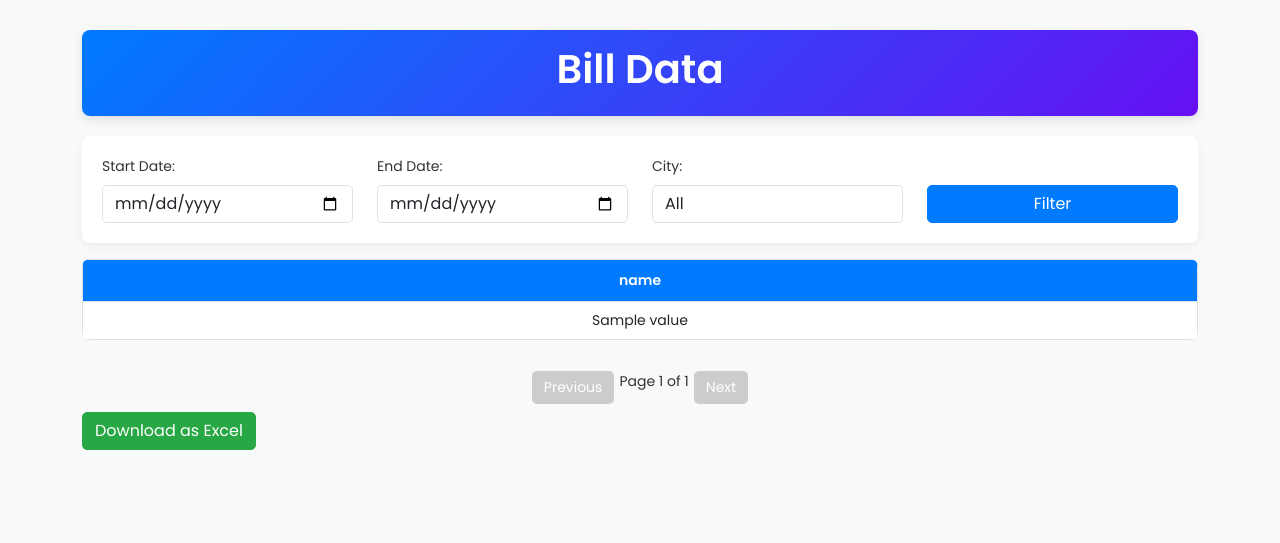
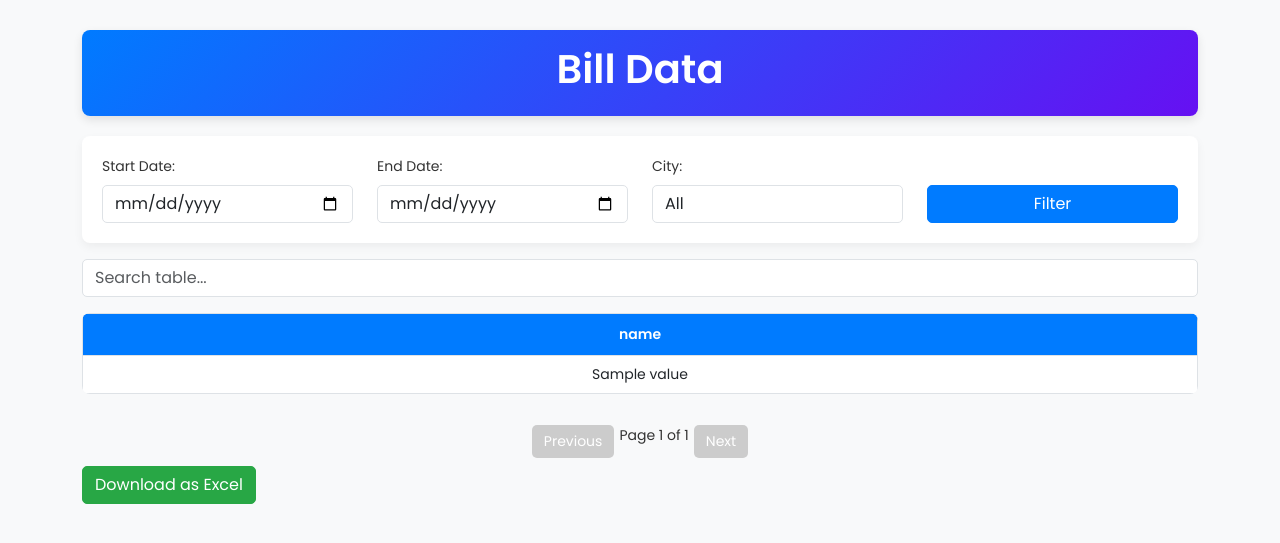
Before and after one commit to Nikhilgomechanic/agent_dashboard, a Flask app: template templates/bill_data.html in a window 1280 px wide. Shown: the top 543 px of the page. Run offline with Flask 3, Linux system fonts and the light colour scheme; the template is opened without the code that fills it: most values are stand-ins (such as "Sample title", 1, 10 or a date in 2020); parts of the project's set-up code (start-up, migrations or seed data) failed here and were passed over.

Commit message:
bill_data.html

```diff
--- a/templates/bill_data.html
+++ b/templates/bill_data.html
@@ -134,9 +134,14 @@
             </form>
         </div>
 
+        <!-- Search Bar -->
+        <div class="mt-3">
+            <input type="text" id="searchInput" class="form-control" placeholder="Search table...">
+        </div>
+
         <!-- Table -->
         <div class="table-responsive mt-3">
-            <table class="table table-bordered text-center">
+            <table class="table table-bordered text-center" id="dataTable">
                 <thead>
                     {% if data %}
                     <tr>
@@ -171,16 +176,21 @@
             <button id="nextPage">Next</button>
         </div>
 
-        <!-- Download Button -->
         <div class="download-button mt-2">
             <form method="POST">
                 <button type="submit" class="btn btn-success">Download as Excel</button>
             </form>
         </div>
-    </div>
 
-    <!-- JavaScript for Search & Pagination -->
         <script>
+            document.getElementById("searchInput").addEventListener("input", function() {
+                let filter = this.value.toLowerCase();
+                let rows = document.querySelectorAll(".table tbody tr");
+                rows.forEach(row => {
+                    row.style.display = row.textContent.toLowerCase().includes(filter) ? "" : "none";
+                });
+            });
+
             let currentPage = 1;
             const rowsPerPage = 10;
             const rows = document.querySelectorAll(".table tbody tr");
@@ -202,6 +212,6 @@
             document.getElementById("nextPage").addEventListener("click", () => { if (currentPage < totalPages) showPage(++currentPage); });
             showPage(1);
         </script>
+    </div>
 </body>
-
 </html>
```
Lines whose indentation alone changed are shown as unchanged.
